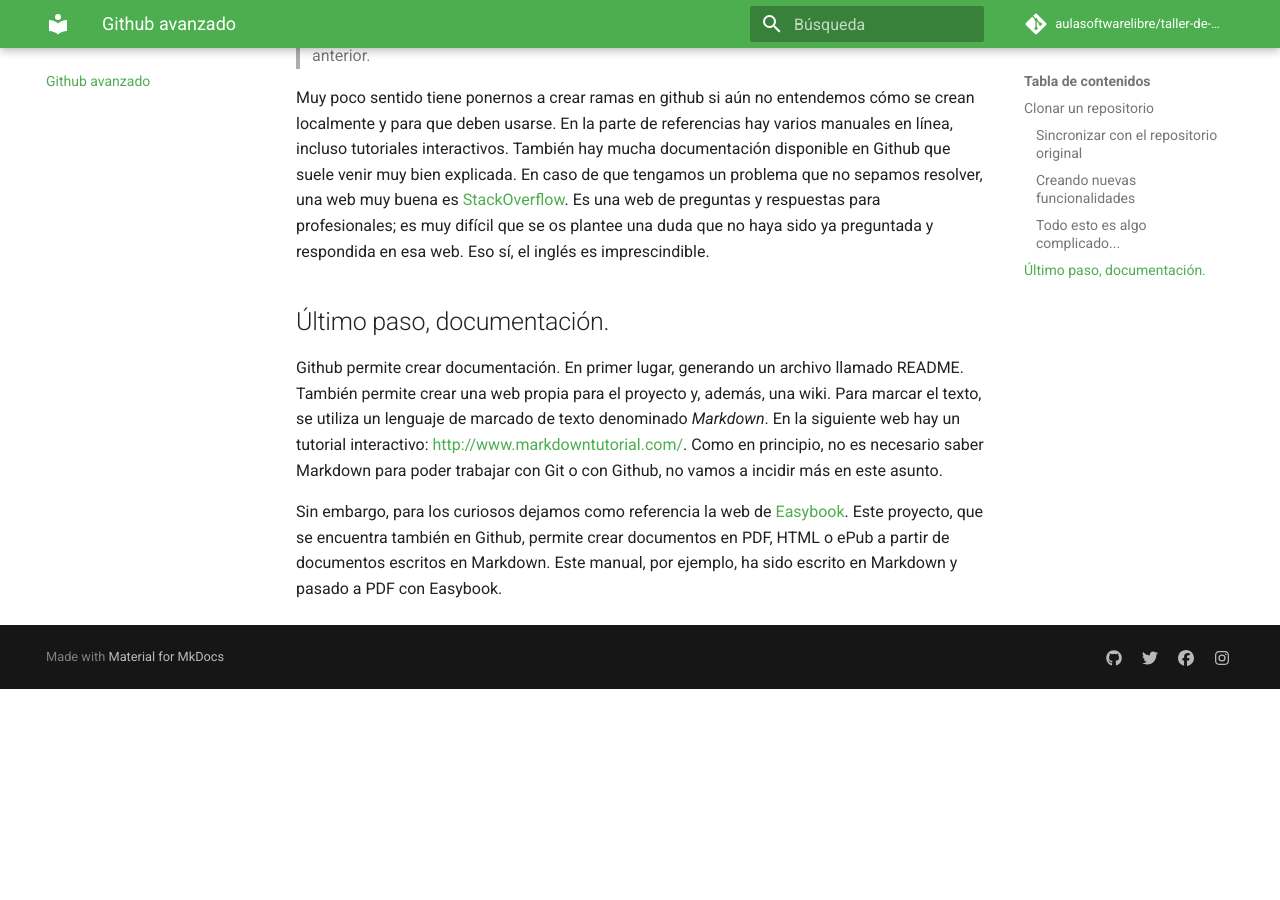
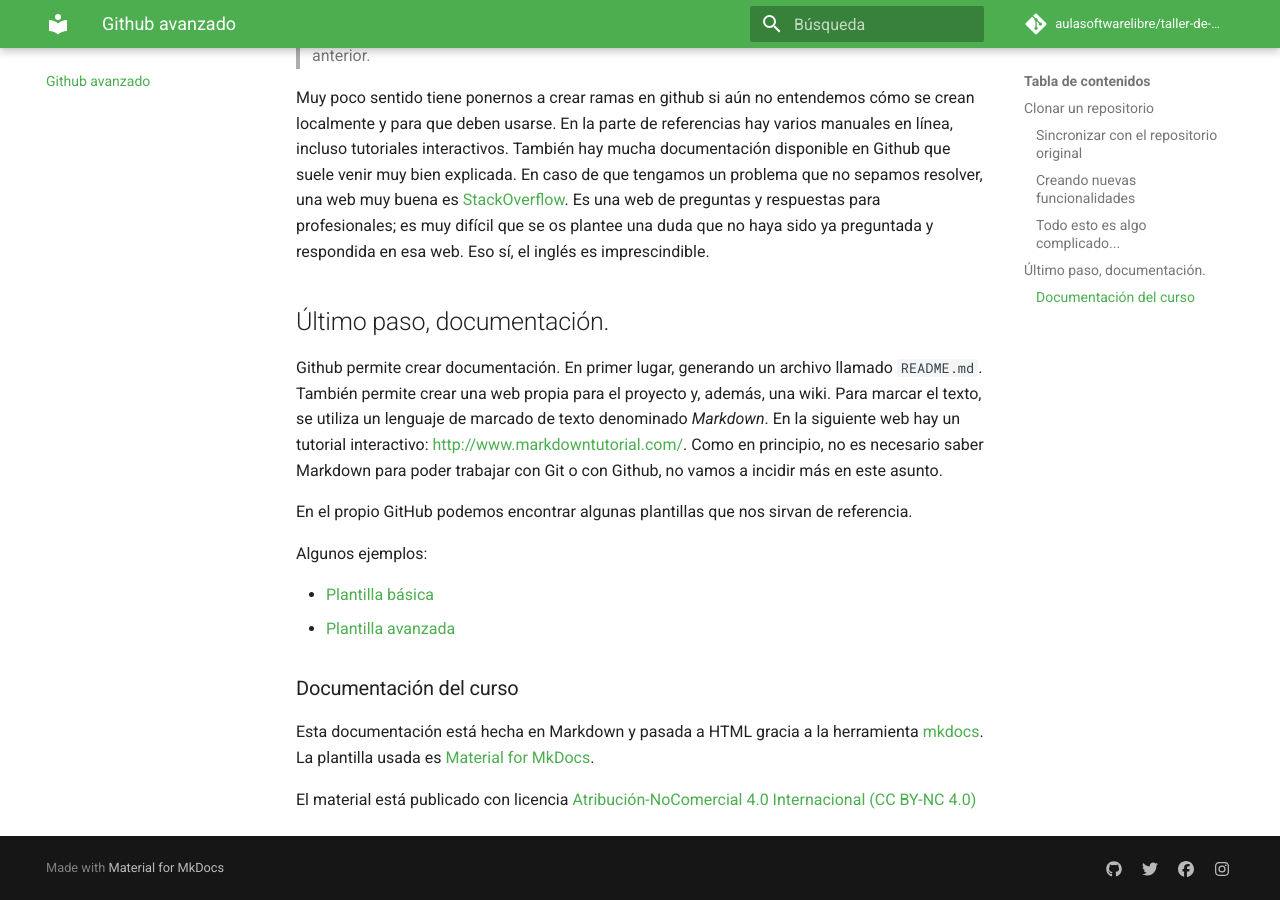
Before and after one commit to aulasoftwarelibre/taller-de-git, an MkDocs documentation site: the page built from docs/github-avanzado.md, in a window 1280 px wide and 900 px high, scrolled down 5609 px. Built offline with MkDocs 1.6.1 and Material for MkDocs 9.7.7, drawn with Linux system fonts in a browser that asks for light colours; comment, search, counter and statistics services are not loaded; before the commit the page ends 6298 px from its top, so only the background shows below that.

Commit message:
Added Licence

````diff
--- a/docs/github-avanzado.md
+++ b/docs/github-avanzado.md
@@ -10,14 +10,14 @@ Nos vamos a la web del proyecto en el que queremos colaborar. En este caso el pr
 
 Una vez se termine de clonar el repositorio, nos encontraremos con el espacio de trabajo del mismo:
 
-* En la parte superior información sobre los commits, ramas, etiquetas, etc.
-* Justo debajo un explorador de archivos.
-* En la parte derecha un selector para cambiar de contexto entre: explorador de código, peticiones de colaboración (pull request), wiki, configuración, etc.
-* Justo abajo a la derecha información sobre como clonar localmente o descargar un proyecto.
+- En la parte superior información sobre los commits, ramas, etiquetas, etc.
+- Justo debajo un explorador de archivos.
+- En la parte derecha un selector para cambiar de contexto entre: explorador de código, peticiones de colaboración (pull request), wiki, configuración, etc.
+- Justo abajo a la derecha información sobre como clonar localmente o descargar un proyecto.
 
 ![Espacio de trabajo](images/github-main.png)
 
-Github nos permite clonar localmente un proyecto por tres vías: HTTPS, SSH y Subversion. Seleccionamos SSH y copiamos el texto que después añadiremos a la orden ```git clone``` como en la primera línea del siguiente grupo de órdenes:
+Github nos permite clonar localmente un proyecto por tres vías: HTTPS, SSH y Subversion. Seleccionamos SSH y copiamos el texto que después añadiremos a la orden `git clone` como en la primera línea del siguiente grupo de órdenes:
 
     $ git clone git@github.com:miusuario/miniblog.git
     $ cd miniblog
@@ -139,6 +139,17 @@ Muy poco sentido tiene ponernos a crear ramas en github si aún no entendemos c
 
 ## Último paso, documentación.
 
-Github permite crear documentación. En primer lugar, generando un archivo llamado README. También permite crear una web propia para el proyecto y, además, una wiki. Para marcar el texto, se utiliza un lenguaje de marcado de texto denominado _Markdown_. En la siguiente web hay un tutorial interactivo: [http://www.markdowntutorial.com/](http://www.markdowntutorial.com/). Como en principio, no es necesario saber Markdown para poder trabajar con Git o con Github, no vamos a incidir más en este asunto.
+Github permite crear documentación. En primer lugar, generando un archivo llamado `README.md`. También permite crear una web propia para el proyecto y, además, una wiki. Para marcar el texto, se utiliza un lenguaje de marcado de texto denominado _Markdown_. En la siguiente web hay un tutorial interactivo: [http://www.markdowntutorial.com/](http://www.markdowntutorial.com/). Como en principio, no es necesario saber Markdown para poder trabajar con Git o con Github, no vamos a incidir más en este asunto.
 
-Sin embargo, para los curiosos dejamos como referencia la web de [Easybook](http://easybook-project.org/). Este proyecto, que se encuentra también en Github, permite crear documentos en PDF, HTML o ePub a partir de documentos escritos en Markdown. Este manual, por ejemplo, ha sido escrito en Markdown y pasado a PDF con Easybook.
+En el propio GitHub podemos encontrar algunas plantillas que nos sirvan de referencia.
+
+Algunos ejemplos:
+
+- [Plantilla básica](https://gist.github.com/PurpleBooth/109311bb0361f32d87a2)
+- [Plantilla avanzada](https://github.com/othneildrew/Best-README-Template)
+
+### Documentación del curso
+
+Esta documentación está hecha en Markdown y pasada a HTML gracia a la herramienta [mkdocs](https://www.mkdocs.org/). La plantilla usada es [Material for MkDocs](https://squidfunk.github.io/mkdocs-material/).
+
+El material está publicado con licencia [Atribución-NoComercial 4.0 Internacional (CC BY-NC 4.0)](https://creativecommons.org/licenses/by-nc/4.0/deed.es)
````
Also changed, not shown: other parts of docs/github-avanzado.md (+2 -2 lines), docs/index.md (+4 -0 lines), 1 other file.
